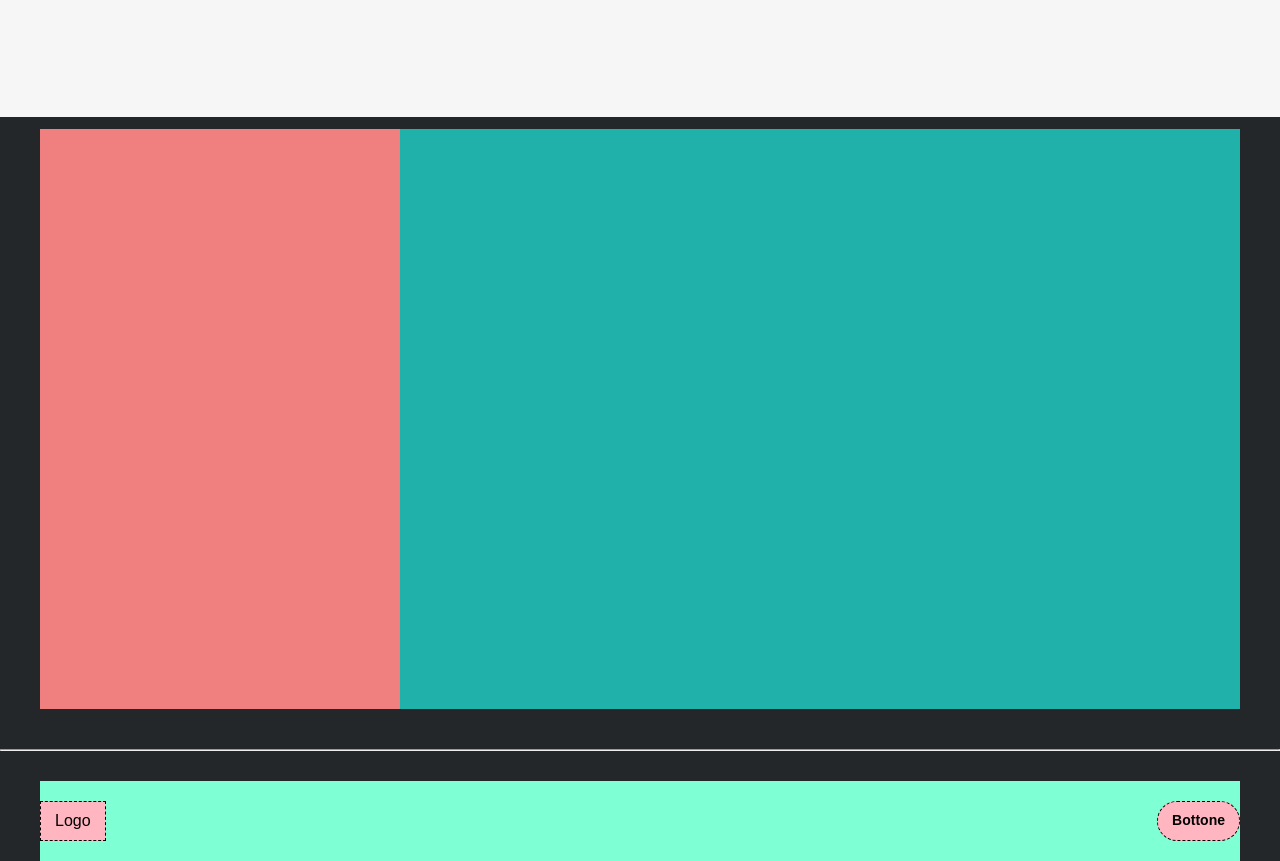
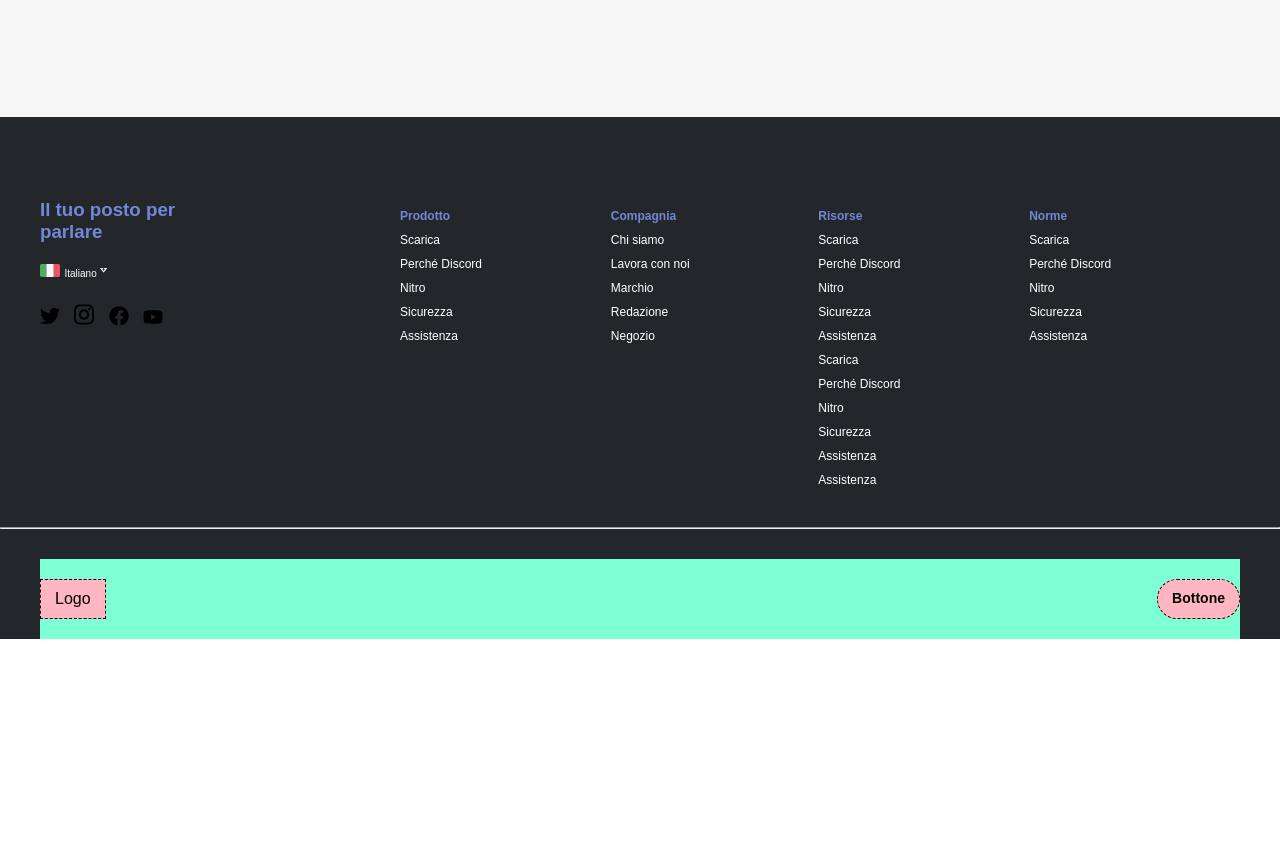
Before and after one commit to AlbertoArrighetti/htmlcss-discord, a plain HTML site: page index.html in a window 1280 px wide. Shown: the part 3164-4025 px from the top of the page. After the commit the page ends 3803 px from the top, so only its background shows below. Drawn offline with Linux system fonts and the light colour scheme.

Commit message:
inserimento info e immagini logo

```diff
--- a/css/style.css
+++ b/css/style.css
@@ -180,9 +180,6 @@ main .row{
     margin-bottom: 120px;
 }
 
-
-
-
 /* footer */
 
 .bg-black{
@@ -192,23 +189,67 @@ footer{
     padding-top: 12px;
 }
 
+
+
+
+
+
+
 /* info */
 
 #footer-top{
     margin-bottom: 40px;
 }
 footer .footer-link{
-    background-color: #f08080;
-    height: 580px;
     width: 360px;
-    /* test */
 }
-footer .footer-info{
-    background-color: #20b2aa;
-    /* test */
+footer .footer-link h3{
+    padding-right: 160px;
+    margin-top: 70px;
+    padding-bottom: 20px;
+}
+footer .footer-link #flag{
+    width: 20px;
+}
+footer .footer-link .language{
+    font-size: 10px;
+    color: white;
+}
+footer .footer-link .footer-logo{
+    width: 20px;
+    margin-top: 20px;
+    margin-right: 10px;
 
+    color: red;
+}
+
+
+
+
+
+
+.footer-info{
     flex-grow: 1;
 }
+.footer-info ul{
+    list-style-type: none;
+    margin-top: 70px;
+}
+.footer-info ul li{
+    padding-top: 10px;
+
+    font-size: 12px;
+    color: white;
+}
+.footer-info ul .category, .category{
+    color: #7188d8;
+    font-weight: bold;
+}
+
+
+
+
+
 
 /* logo e button */
 
--- a/index.html
+++ b/index.html
@@ -97,19 +97,66 @@
         </section>
     </main>
 
-
-
-
-
-
     <footer class="bg-black">
         <!-- info -->
             <div id="footer-top" class="container flex">
-                <div class="footer-link"></div>
-                <div class="footer-info"></div>
-                <div class="footer-info"></div>
-                <div class="footer-info"></div>
-                <div class="footer-info"></div>
+                <div class="footer-link">
+                    <h3 class="category">Il tuo posto per parlare</h3>
+                    <img id="flag" src="./img/ita.png" alt="bandiera italiana">
+                    <span class="language">Italiano &#129175;</span>
+                    <br>
+
+                    <img class="footer-logo" src="./img/twitter.svg" alt="twitter logo">
+                    <img class="footer-logo" src="./img/instagram.svg" alt="instagram logo">
+                    <img class="footer-logo" src="./img/facebook.svg" alt="facebook logo">
+                    <img class="footer-logo" src="./img/youtube.svg" alt="youtube logo">
+                </div>
+                <div class="footer-info">
+                    <ul>
+                        <li class="category">Prodotto</li>
+                        <li>Scarica</li>
+                        <li>Perché Discord</li>
+                        <li>Nitro</li>
+                        <li>Sicurezza</li>
+                        <li>Assistenza</li>
+                    </ul>
+                </div>
+                <div class="footer-info">
+                    <ul>
+                        <li class="category">Compagnia</li>
+                        <li>Chi siamo</li>
+                        <li>Lavora con noi</li>
+                        <li>Marchio</li>
+                        <li>Redazione</li>
+                        <li>Negozio</li>
+                    </ul>
+                </div>
+                <div class="footer-info">
+                    <ul>
+                        <li class="category">Risorse</li>
+                        <li>Scarica</li>
+                        <li>Perché Discord</li>
+                        <li>Nitro</li>
+                        <li>Sicurezza</li>
+                        <li>Assistenza</li>
+                        <li>Scarica</li>
+                        <li>Perché Discord</li>
+                        <li>Nitro</li>
+                        <li>Sicurezza</li>
+                        <li>Assistenza</li>
+                        <li>Assistenza</li>
+                    </ul>
+                </div>
+                <div class="footer-info">
+                    <ul>
+                        <li class="category">Norme</li>
+                        <li>Scarica</li>
+                        <li>Perché Discord</li>
+                        <li>Nitro</li>
+                        <li>Sicurezza</li>
+                        <li>Assistenza</li>
+                    </ul>
+                </div>
             </div>
 
         <hr>
```
Also changed, not shown: img/facebook.svg (added), img/instagram.svg (added), img/twitter.svg (added), img/youtube.svg (added).
